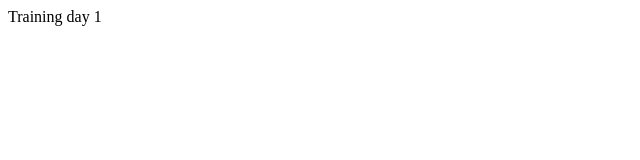
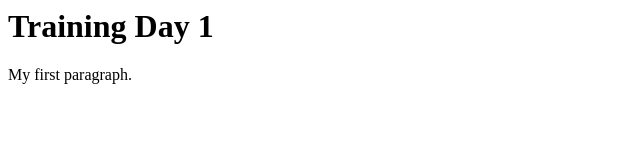
Before and after one commit to ashu1612/publicis-work, a plain HTML site: page index.html in a window 1280 px wide. Shown: the whole page, without its empty margins (0-640 px from the left). Drawn offline with Linux system fonts and the light colour scheme.

Commit message:
Added paragraph

```diff
--- a/index.html
+++ b/index.html
@@ -1,4 +1,3 @@
-<!DOCTYPE html>
 <html lang="en">
 <head>
     <meta charset="UTF-8">
@@ -7,6 +6,7 @@
     <title>Index HTML</title>
 </head>
 <body>
-    Training day 1
+    <h1>Training Day 1</h1>
+    <p>My first paragraph.</p>
 </body>
 </html>
```
